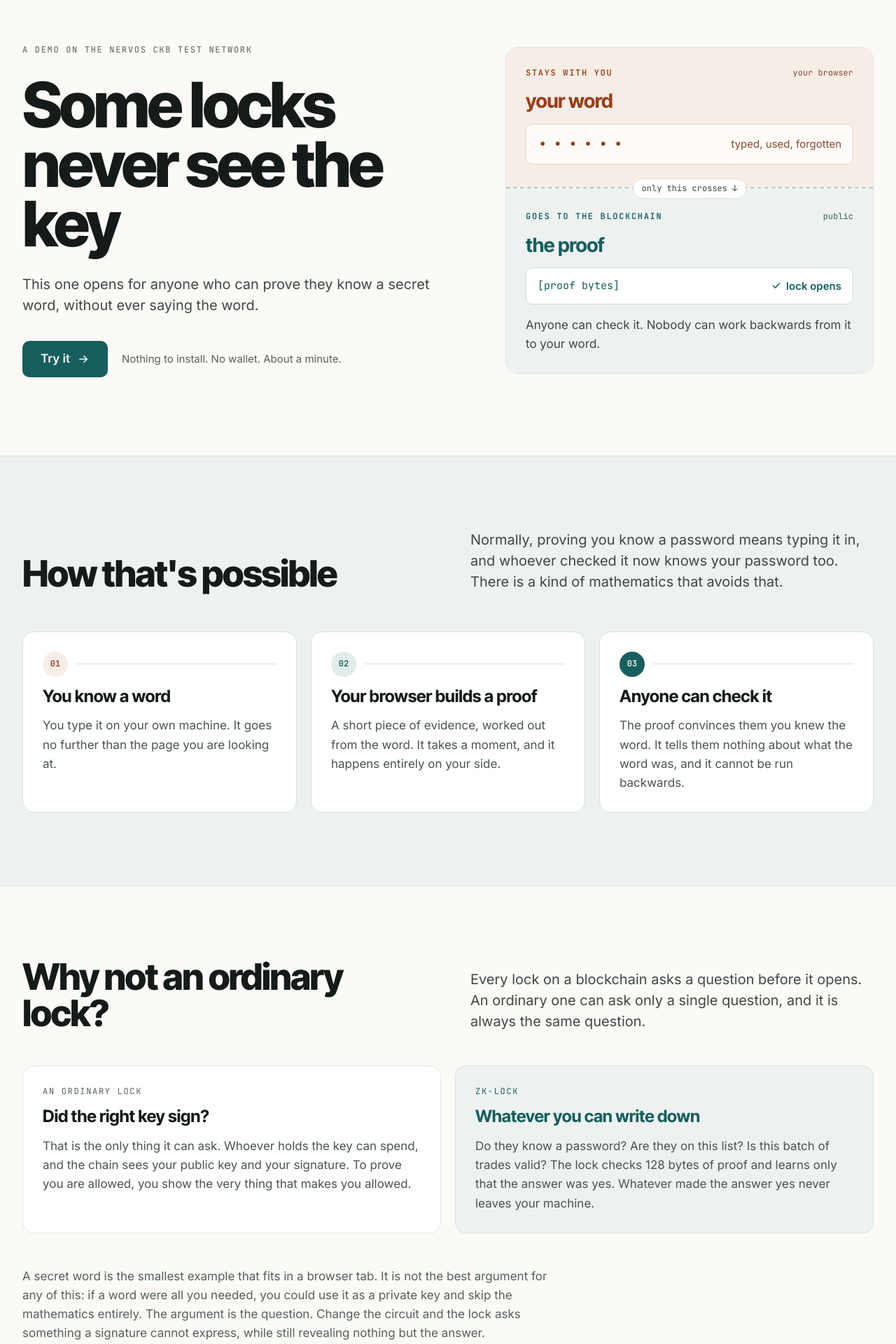
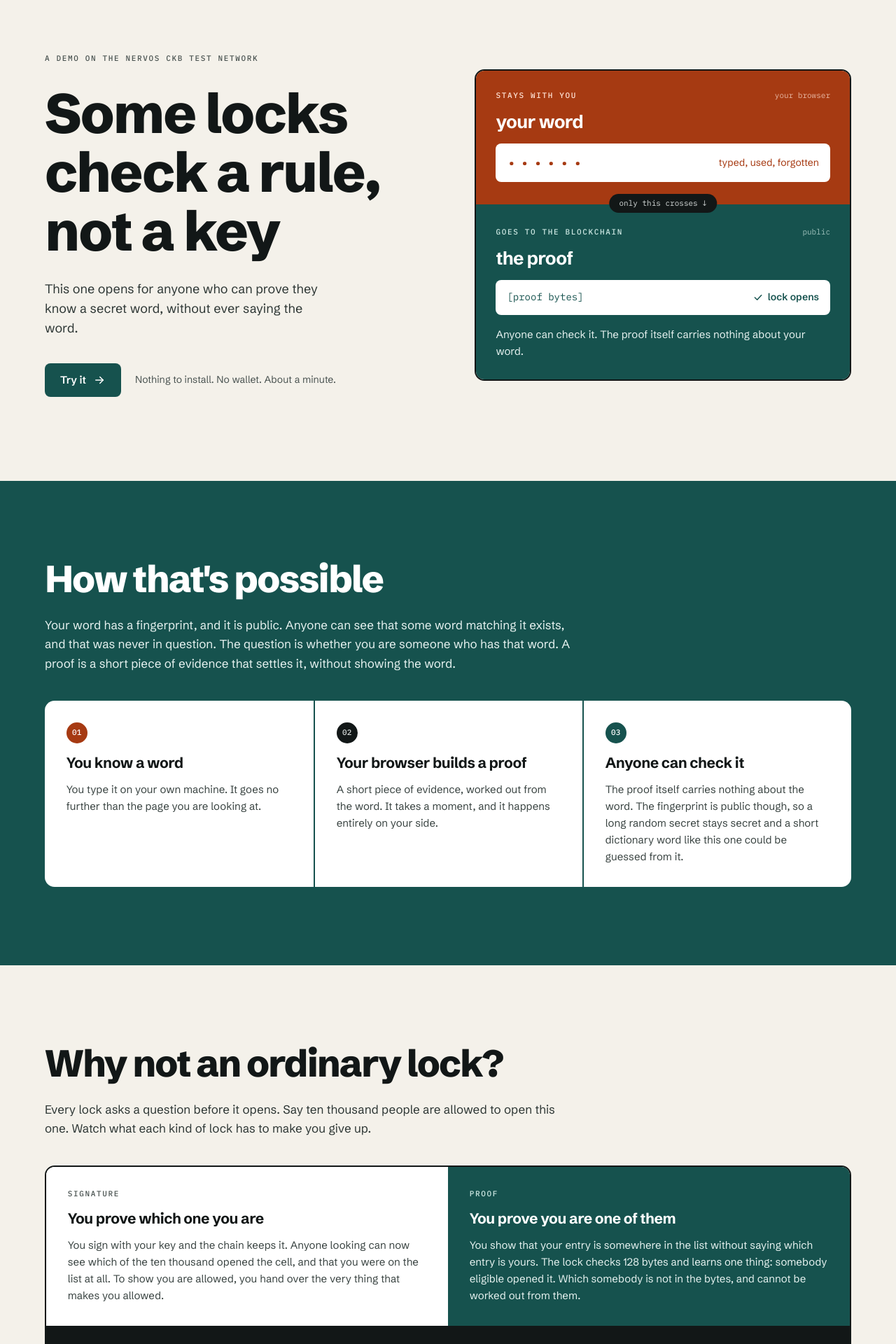
Before and after one commit to CECILIA-MULANDI/zk-Lock, a React (Vite) app in the folder web/: page / in a window 1280 px wide. Shown: the part 100-2020 px from the top of the page at 70% size. Built offline with nearby package versions, Linux system fonts and the light colour scheme.

Commit message:
fix: demo copy and design corrections

```diff
--- a/web/index.html
+++ b/web/index.html
@@ -10,11 +10,11 @@
     />
     <link rel="preconnect" href="https://fonts.googleapis.com" />
     <link rel="preconnect" href="https://fonts.gstatic.com" crossorigin />
-    <!-- Inter Tight for headlines, Inter for prose, JetBrains Mono for
-         on-chain data. Taken from the design artboards. -->
+    <!-- Schibsted Grotesk for headlines and prose, IBM Plex Mono for on-chain
+         data. Taken from the design artboards. -->
     <link
       rel="stylesheet"
-      href="https://fonts.googleapis.com/css2?family=Inter+Tight:wght@600;700;800&family=Inter:wght@400;500;600&family=JetBrains+Mono:wght@400;500;600&display=swap"
+      href="https://fonts.googleapis.com/css2?family=Schibsted+Grotesk:wght@400;500;600;700;800&family=IBM+Plex+Mono:wght@400;500&display=swap"
     />
   </head>
   <body>
--- a/web/src/components/BoundaryCard.tsx
+++ b/web/src/components/BoundaryCard.tsx
@@ -1,48 +1,59 @@
+/**
+ * The two halves of the boundary, as two solid grounds rather than two tints.
+ *
+ * The split is the whole argument of the page, so it is drawn as hard as the
+ * palette allows: rust is the half that never leaves the browser, teal is the
+ * half that goes on chain, and the only thing bridging them is the pill. A
+ * tinted version of this card reads as decoration; a solid one reads as a
+ * border between two territories, which is what it is.
+ */
 export function BoundaryCard() {
   return (
-    <div className="min-w-0 flex-[1_1_420px] overflow-hidden rounded-[18px] border border-edge bg-white">
-      <div className="flex flex-col gap-4 bg-private-tint px-7 pt-7 pb-8">
+    <div className="min-w-0 flex-[1_1_420px] overflow-hidden rounded-[14px] border-2 border-ink">
+      <div className="flex flex-col gap-4 bg-private px-7 pt-7 pb-8">
         <div className="flex items-center justify-between gap-3">
-          <span className="font-mono text-micro font-semibold tracking-[0.14em] text-private uppercase">
+          <span className="font-mono text-micro font-medium tracking-[0.15em] text-on-rust uppercase">
             Stays with you
           </span>
-          <span className="font-mono text-micro text-private-soft">
+          <span className="font-mono text-micro text-on-rust/75">
             your browser
           </span>
         </div>
-        <p className="font-display text-panel font-bold text-private">
+        <p className="font-display text-panel font-bold text-white">
           your word
         </p>
-        <div className="flex items-center gap-3 rounded-[10px] border border-private-edge bg-private-paper px-4 py-3.5">
+        <div className="flex items-center gap-3 rounded-lg bg-white px-4 py-3.5">
           <span
             className="font-mono text-card tracking-[0.3em] text-private"
             aria-label="a hidden secret word"
           >
             ••••••
           </span>
-          <span className="ml-auto text-note text-private-soft">
+          <span className="ml-auto text-note text-private">
             typed, used, forgotten
           </span>
         </div>
       </div>
 
-      <div className="relative h-0 border-t-2 border-dashed border-rule">
-        <span className="absolute top-[-14px] left-1/2 -translate-x-1/2 rounded-full border border-edge bg-white px-3 py-[5px] font-mono text-micro whitespace-nowrap text-body">
+      <div className="relative h-0">
+        <span className="absolute top-[-15px] left-1/2 -translate-x-1/2 rounded-full bg-ink px-3.5 py-[6px] font-mono text-micro whitespace-nowrap text-on-ink">
           only this crosses ↓
         </span>
       </div>
 
-      <div className="flex flex-col gap-4 bg-surface px-7 pt-8 pb-7">
+      <div className="flex flex-col gap-4 bg-public px-7 pt-8 pb-7">
         <div className="flex items-center justify-between gap-3">
-          <span className="font-mono text-micro font-semibold tracking-[0.14em] text-public uppercase">
+          <span className="font-mono text-micro font-medium tracking-[0.15em] text-on-teal-label uppercase">
             Goes to the blockchain
           </span>
-          <span className="font-mono text-micro text-cool-soft">public</span>
+          <span className="font-mono text-micro text-on-teal-label/75">
+            public
+          </span>
         </div>
-        <p className="font-display text-panel font-bold text-public">
+        <p className="font-display text-panel font-bold text-white">
           the proof
         </p>
-        <div className="flex items-center gap-3 rounded-[10px] border border-cool-edge-soft bg-white px-4 py-3.5">
+        <div className="flex items-center gap-3 rounded-lg bg-white px-4 py-3.5">
           <span className="font-mono text-note text-public">[proof bytes]</span>
           <span className="ml-auto flex items-center gap-1.5 text-note font-semibold text-public">
             <svg
@@ -61,8 +72,8 @@ export function BoundaryCard() {
             lock opens
           </span>
         </div>
-        <p className="text-copy text-body">
-          Anyone can check it. Nobody can work backwards from it to your word.
+        <p className="text-copy text-on-teal">
+          Anyone can check it. The proof itself carries nothing about your word.
         </p>
       </div>
     </div>
--- a/web/src/components/Landing.tsx
+++ b/web/src/components/Landing.tsx
@@ -8,19 +8,19 @@ const STEPS = [
     n: "01",
     title: "You know a word",
     body: "You type it on your own machine. It goes no further than the page you are looking at.",
-    chip: "bg-private-tint text-private",
+    chip: "bg-private text-white",
   },
   {
     n: "02",
     title: "Your browser builds a proof",
     body: "A short piece of evidence, worked out from the word. It takes a moment, and it happens entirely on your side.",
-    chip: "bg-public-tint text-public",
+    chip: "bg-ink text-on-ink",
   },
   {
     n: "03",
     title: "Anyone can check it",
-    body: "The proof convinces them you knew the word. It tells them nothing about what the word was, and it cannot be run backwards.",
-    chip: "bg-public text-paper",
+    body: "The proof itself carries nothing about the word. The fingerprint is public though, so a long random secret stays secret and a short dictionary word like this one could be guessed from it.",
+    chip: "bg-public text-white",
   },
 ];
 
@@ -32,23 +32,23 @@ export function Landing() {
       <Nav view="landing" />
 
       <section
-        className={`${SHELL} flex flex-wrap items-center gap-16 pt-24 pb-28`}
+        className={`${SHELL} flex flex-wrap items-center gap-[clamp(48px,6vw,120px)] pt-28 pb-30`}
       >
-        <div className="flex min-w-0 flex-[1_1_520px] flex-col gap-7">
-          <p className="font-mono text-micro tracking-[0.14em] text-muted uppercase">
+        <div className="flex min-w-0 flex-[1_1_420px] flex-col gap-7">
+          <p className="font-mono text-micro font-medium tracking-[0.15em] text-muted uppercase">
             A demo on the Nervos CKB test network
           </p>
           <h1 className="font-display text-hero font-extrabold">
-            Some locks never see the key
+            Some locks check a rule, not a key
           </h1>
-          <p className="max-w-[620px] text-lead text-body">
+          <p className="max-w-[38ch] text-lead text-body">
             This one opens for anyone who can prove they know a secret word,
             without ever saying the word.
           </p>
           <div className="flex flex-wrap items-center gap-5 pt-2">
             <a
               href="#try"
-              className="inline-flex min-h-[52px] items-center gap-2.5 rounded-[10px] bg-public px-[26px] text-copy font-semibold text-paper transition-opacity hover:opacity-90"
+              className="inline-flex items-center gap-2.5 rounded-lg bg-public px-[22px] py-3 text-copy font-semibold text-white transition-colors hover:bg-ink"
             >
               Try it
               <ArrowRight />
@@ -62,45 +62,41 @@ export function Landing() {
         <BoundaryCard />
       </section>
 
-      <section
-        id="how"
-        className="scroll-mt-4 border-y border-band-edge bg-surface"
-      >
-        <div className={`${SHELL} flex flex-col gap-14 py-[104px]`}>
-          <div className="grid items-end gap-x-16 gap-y-6 lg:grid-cols-2">
-            <h2 className="font-display text-section font-extrabold">
+      {/*
+        The steps are one panel divided, not three cards floating. Three cards
+        with air between them read as three unrelated facts; one panel split by
+        rules reads as a single sequence, which is what a numbered list is.
+      */}
+      <section id="how" className="scroll-mt-4 bg-public">
+        <div className={`${SHELL} flex flex-col gap-10 py-28`}>
+          <div className="flex flex-col gap-6">
+            <h2 className="font-display text-section font-extrabold text-white">
               How that's possible
             </h2>
-            <p className="max-w-[640px] text-lead text-body">
-              Normally, proving you know a password means typing it in, and
-              whoever checked it now knows your password too. There is a kind of
-              mathematics that avoids that.
+            <p className="max-w-[760px] text-intro text-on-teal">
+              Your word has a fingerprint, and it is public. Anyone can see
+              that some word matching it exists, and that was never in question.
+              The question is whether you are someone who has that word. A proof
+              is a short piece of evidence that settles it, without showing the
+              word.
             </p>
           </div>
 
-          <ol className="grid grid-cols-[repeat(auto-fit,minmax(260px,1fr))] gap-5">
+          <ol className="grid grid-cols-[repeat(auto-fit,minmax(260px,1fr))] overflow-hidden rounded-[14px] bg-white">
             {STEPS.map((step) => (
               <li
                 key={step.n}
-                className="flex flex-col gap-3.5 rounded-2xl border border-cool-edge bg-white p-7"
+                className="flex flex-col gap-3.5 p-[clamp(28px,2.4vw,40px)] not-first:border-public lg:not-first:border-l-2"
               >
-                <div className="flex items-center gap-3">
                 <span
-                    className={`flex size-9 shrink-0 items-center justify-center rounded-full font-mono text-micro font-semibold ${step.chip}`}
+                  className={`flex size-[30px] shrink-0 items-center justify-center rounded-full font-mono text-micro font-medium ${step.chip}`}
                 >
                   {step.n}
                 </span>
-                  <span
-                    className="h-px flex-1 bg-cool-edge"
-                    aria-hidden="true"
-                  />
-                </div>
                 <h3 className="font-display text-card font-bold">
                   {step.title}
                 </h3>
-                <p className="text-copy text-soft">
-                  {step.body}
-                </p>
+                <p className="text-copy text-soft">{step.body}</p>
               </li>
             ))}
           </ol>
@@ -113,88 +109,83 @@ export function Landing() {
         do, and that question is fair enough that the page has to answer it
         rather than hope nobody asks.
       */}
-      <section className={`${SHELL} flex flex-col gap-12 py-[104px]`}>
-        <div className="grid items-end gap-x-16 gap-y-6 lg:grid-cols-2">
+      <section className={`${SHELL} flex flex-col gap-10 py-28`}>
+        <div className="flex flex-col gap-6">
           <h2 className="font-display text-section font-extrabold">
             Why not an ordinary lock?
           </h2>
-          <p className="max-w-[640px] text-lead text-body">
-            Every lock on a blockchain asks a question before it opens. An
-            ordinary one can ask only a single question, and it is always the
-            same question.
+          <p className="max-w-[760px] text-intro text-body">
+            Every lock asks a question before it opens. Say ten thousand people
+            are allowed to open this one. Watch what each kind of lock has to
+            make you give up.
           </p>
         </div>
 
-        <div className="grid gap-5 lg:grid-cols-2">
-          <div className="flex flex-col gap-3.5 rounded-2xl border border-hairline bg-white p-7">
-            <span className="font-mono text-micro tracking-[0.14em] text-muted uppercase">
-              An ordinary lock
+        {/*
+          One bordered panel, two halves, because the point is the comparison
+          and not either side on its own. The closing note runs along the
+          bottom inside the same border: it qualifies both halves, so it should
+          not look like a third opinion sitting outside them.
+        */}
+        <div className="overflow-hidden rounded-[14px] border-2 border-ink">
+          <div className="grid lg:grid-cols-[repeat(2,minmax(340px,1fr))]">
+            <div className="flex flex-col gap-3.5 bg-white p-[clamp(28px,2.4vw,40px)]">
+              <span className="font-mono text-micro font-medium tracking-[0.15em] text-muted uppercase">
+                Signature
               </span>
               <h3 className="font-display text-card font-bold">
-              Did the right key sign?
+                You prove which one you are
               </h3>
               <p className="text-copy text-soft">
-              That is the only thing it can ask. Whoever holds the key can
-              spend, and the chain sees your public key and your signature. To
-              prove you are allowed, you show the very thing that makes you
-              allowed.
+                You sign with your key and the chain keeps it. Anyone looking
+                can now see which of the ten thousand opened the cell, and that
+                you were on the list at all. To show you are allowed, you hand
+                over the very thing that makes you allowed.
               </p>
             </div>
 
-          <div className="flex flex-col gap-3.5 rounded-2xl border border-cool-edge bg-surface p-7">
-            <span className="font-mono text-micro tracking-[0.14em] text-public uppercase">
-              zk-Lock
+            <div className="flex flex-col gap-3.5 bg-public p-[clamp(28px,2.4vw,40px)]">
+              <span className="font-mono text-micro font-medium tracking-[0.15em] text-on-teal-label uppercase">
+                Proof
               </span>
-            <h3 className="font-display text-card font-bold text-public">
-              Whatever you can write down
+              <h3 className="font-display text-card font-bold text-white">
+                You prove you are one of them
               </h3>
-            <p className="text-copy text-soft">
-              Do they know a password? Are they on this list? Is this batch of
-              trades valid? The lock checks 128 bytes of proof and learns only
-              that the answer was yes. Whatever made the answer yes never leaves
-              your machine.
+              <p className="text-copy text-on-teal">
+                You show that your entry is somewhere in the list without saying
+                which entry is yours. The lock checks 128 bytes and learns one
+                thing: somebody eligible opened it. Which somebody is not in the
+                bytes, and cannot be worked out from them.
               </p>
             </div>
           </div>
 
-        <p className="max-w-[760px] text-copy text-muted">
-          A secret word is the smallest example that fits in a browser tab. It
-          is not the best argument for any of this: if a word were all you
-          needed, you could use it as a private key and skip the mathematics
-          entirely. The argument is the question. Change the circuit and the
-          lock asks something a signature cannot express, while still revealing
-          nothing but the answer.
+          <p className="bg-ink px-[clamp(28px,2.4vw,40px)] py-7 text-copy text-on-ink-soft">
+            An allowlist is one circuit. Change the circuit and the lock asks
+            something else: over eighteen, a winning sealed bid, a valid batch
+            of trades. The secret word in this demo is simply the smallest
+            circuit that fits in a browser tab, which is the only reason it is
+            the one you get to try.
           </p>
+        </div>
       </section>
 
-      <section className={`${SHELL} py-24`}>
-        <div className="flex flex-wrap items-center justify-between gap-8 rounded-[20px] bg-ink p-14 text-paper">
-          <div className="flex flex-[1_1_420px] flex-col gap-3">
+      <section className={`${SHELL} pb-28`}>
+        <div className="flex flex-col gap-6 rounded-[14px] bg-private p-[clamp(40px,5vw,80px)]">
           {/* With an empty pool there is no cell behind the word, and the
               result panel says so. This must not contradict it. */}
-            <h2 className="font-display text-feature font-extrabold">
-              {funded ? (
-                <>
-                  There's real CKB behind a word.
-                  <br />
-                  Go open it.
-                </>
-              ) : (
-                <>
-                  Build a real proof.
-                  <br />
-                  See exactly what gets sent.
-                </>
-              )}
+          <h2 className="font-display text-feature font-extrabold text-white">
+            {funded
+              ? "There's real CKB behind a word. Go open it."
+              : "Build a real proof. See exactly what gets sent."}
           </h2>
-            <p className="text-copy text-dark-muted">
+          <p className="max-w-[640px] text-copy text-on-rust">
             The demo word is public on purpose. Try a wrong one too, and watch
             the lock hold.
           </p>
-          </div>
           <a
             href="#try"
-            className="inline-flex min-h-[52px] items-center gap-2.5 rounded-[10px] bg-paper px-[26px] text-copy font-semibold text-ink transition-opacity hover:opacity-90"
+            className="inline-flex w-fit items-center gap-2.5 rounded-lg bg-white px-[22px] py-3 text-copy font-semibold text-ink transition-colors hover:bg-ink hover:text-paper"
           >
             Try it
             <ArrowRight />
@@ -202,9 +193,9 @@ export function Landing() {
         </div>
       </section>
 
-      <footer className="border-t border-hairline">
+      <footer className="bg-ink">
         <div
-          className={`${SHELL} flex flex-wrap justify-between gap-x-8 gap-y-4 py-8 text-note text-muted`}
+          className={`${SHELL} flex flex-wrap justify-between gap-x-8 gap-y-4 py-8 text-note text-on-ink-soft`}
         >
           <span>
             A CKB lock script that checks a Groth16 proof. Not audited. Test
@@ -214,7 +205,7 @@ export function Landing() {
             href={REPO_URL}
             target="_blank"
             rel="noreferrer"
-            className="text-public"
+            className="text-footer-link"
           >
             Source, tutorial and CLI on GitHub
           </a>
--- a/web/src/components/ProvingTrace.tsx
+++ b/web/src/components/ProvingTrace.tsx
@@ -44,7 +44,7 @@ export function ProvingTrace({ stage }: { stage: Stage }) {
     <section
       aria-live="polite"
       aria-label="Proof progress"
-      className="rounded-xl border border-hairline bg-surface p-6 sm:p-8"
+      className="rounded-[14px] border-2 border-ink bg-white p-[clamp(28px,2.4vw,40px)]"
     >
       <ol className="space-y-4">
         {STAGES.map((item, index) => {
--- a/web/src/index.css
+++ b/web/src/index.css
@@ -6,22 +6,32 @@
 @theme {
   /* Ground and text. `paper`, not `base`: Tailwind already ships `text-base`
      as a font size, so a `--color-base` token would collide with it. */
-  --color-paper: #fbfaf6;
-  --color-ink: #141b1a;
-  --color-body: #3f4846;
-  --color-muted: #56605e;
-  --color-soft: #4a5452;
+  --color-paper: #f4f1ea;
+  --color-ink: #121717;
+  --color-body: #2e3735;
+  --color-soft: #3a4442;
+  --color-muted: #4a5351;
 
   /* Public: on-chain data, and the one action colour. */
-  --color-public: #165f5e;
+  --color-public: #16524e;
   --color-public-deep: #0e4544;
   --color-public-tint: #e2ecea;
   --color-public-pill: #e6efee;
   --color-cool-soft: #3f5f5c;
-  --color-dot: #1f8a78;
+  --color-dot: #7fe0c4;
+
+  /* Reading colours for the three dark grounds. Text sitting on ink, teal or
+     rust is not the same ink as text on paper, so it gets its own names and
+     nobody has to guess a tint at the call site. */
+  --color-on-ink: #d7dcdb;
+  --color-on-ink-soft: #c4cbc9;
+  --color-on-teal: #e6f2f0;
+  --color-on-teal-label: #cde8e3;
+  --color-on-rust: #ffe3d6;
+  --color-footer-link: #9fd3cc;
 
   /* Private: the secret, and anything that stays in the browser. */
-  --color-private: #9a3d17;
+  --color-private: #a63a12;
   --color-private-ink: #7a3412;
   --color-private-soft: #8a4a2e;
   --color-private-help: #6b3a24;
@@ -45,50 +55,54 @@
   --color-pass: #2a6b42;
   --color-held: #55526b;
 
-  --font-display: "Inter Tight", "Inter", ui-sans-serif, system-ui, sans-serif;
-  --font-sans: "Inter", ui-sans-serif, system-ui, sans-serif;
-  --font-mono: "JetBrains Mono", ui-monospace, "SFMono-Regular", monospace;
+  --font-display: "Schibsted Grotesk", ui-sans-serif, system-ui, sans-serif;
+  --font-sans: "Schibsted Grotesk", ui-sans-serif, system-ui, sans-serif;
+  --font-mono: "IBM Plex Mono", ui-monospace, "SFMono-Regular", monospace;
 
   /* The type scale. Steps are named for the job they do, and there is one step
      per level with nothing in between: sizes a step or two apart read as one
      level, not three. If something does not fit a step it is the wrong level,
      not a missing size. The four largest come from the artboards. */
-  --text-hero: clamp(52px, 7vw, 92px);
-  --text-hero--line-height: 0.95;
-  --text-hero--letter-spacing: -0.045em;
+  --text-hero: clamp(44px, 6.2vw, 88px);
+  --text-hero--line-height: 1.06;
+  --text-hero--letter-spacing: -0.025em;
 
-  --text-title: clamp(44px, 5.5vw, 68px);
-  --text-title--line-height: 0.98;
-  --text-title--letter-spacing: -0.04em;
+  --text-title: clamp(44px, 6.2vw, 88px);
+  --text-title--line-height: 1.06;
+  --text-title--letter-spacing: -0.025em;
 
-  --text-section: clamp(36px, 4.5vw, 52px);
-  --text-section--line-height: 1;
+  --text-section: clamp(32px, 4.2vw, 56px);
+  --text-section--line-height: 1.05;
   --text-section--letter-spacing: -0.035em;
 
-  --text-feature: 2.5rem; /* 40px: a heading inside a band, not spanning one */
-  --text-feature--line-height: 1.05;
+  --text-feature: clamp(28px, 3vw, 38px); /* the call to action */
+  --text-feature--line-height: 1.08;
   --text-feature--letter-spacing: -0.03em;
 
   /* Sections of the Prove page are siblings and all sit here. */
-  --text-panel: 1.75rem; /* 28px */
+  --text-panel: 1.625rem; /* 26px */
   --text-panel--line-height: 1.15;
-  --text-panel--letter-spacing: -0.02em;
+  --text-panel--letter-spacing: -0.025em;
 
-  --text-card: 1.5rem; /* 24px: the title of a card */
-  --text-card--line-height: 1.2;
-  --text-card--letter-spacing: -0.01em;
+  --text-card: 1.3125rem; /* 21px: the title of a card */
+  --text-card--line-height: 1.25;
+  --text-card--letter-spacing: -0.02em;
 
-  --text-lead: 1.25rem; /* 20px: the one paragraph that opens a screen */
-  --text-lead--line-height: 1.5;
+  --text-lead: 1.125rem; /* 18px: the paragraph that opens the hero */
+  --text-lead--line-height: 1.55;
 
-  --text-copy: 1.0625rem; /* 17px: prose, and anything a visitor must read */
+  /* 17px: the paragraph that opens a section, a step below the hero's. */
+  --text-intro: 1.0625rem;
+  --text-intro--line-height: 1.6;
+
+  --text-copy: 0.9375rem; /* 15px: prose, and anything a visitor must read */
   --text-copy--line-height: 1.6;
 
-  --text-note: 0.9375rem; /* 15px: help text, captions, short mono values */
+  --text-note: 0.875rem; /* 14px: help text, captions, short mono values */
   --text-note--line-height: 1.55;
 
   /* The floor, mono only: eyebrows, chips, hex dumps. Never prose. */
-  --text-micro: 0.75rem; /* 12px */
+  --text-micro: 0.6875rem; /* 11px */
   --text-micro--line-height: 1.35;
 }
 
--- a/web/src/lib/layout.ts
+++ b/web/src/lib/layout.ts
@@ -1,7 +1,12 @@
 /**
- * The design's container: a centred 1800px column with 32px gutters, applied
- * per section so full-bleed bands can still span the viewport behind it.
+ * The design's container: a centred 1600px column, applied per section so
+ * full-bleed bands can still span the viewport behind it.
+ *
+ * The gutter grows with the viewport rather than sitting at a fixed 32px. On a
+ * phone 24px is all the room there is, and on a wide screen a gutter that does
+ * not grow lets the content run to the edges of its own container and stop
+ * reading as a column at all.
  */
-export const SHELL = "mx-auto w-full max-w-[1800px] px-8";
+export const SHELL = "mx-auto w-full max-w-[1600px] px-[clamp(24px,5vw,96px)]";
 
 export const REPO_URL = "https://github.com/CECILIA-MULANDI/zk-Lock";
```
Also changed, not shown: web/src/components/Demo.tsx (+7 -5 lines), web/src/components/LockCheck.tsx (+5 -5 lines), web/src/components/Nav.tsx (+5 -5 lines), web/src/components/SecretForm.tsx (+11 -11 lines), web/src/components/WhatHappensNext.tsx (+11 -11 lines), web/src/components/WitnessView.tsx (+11 -11 lines). Lines whose indentation alone changed are shown as unchanged.
